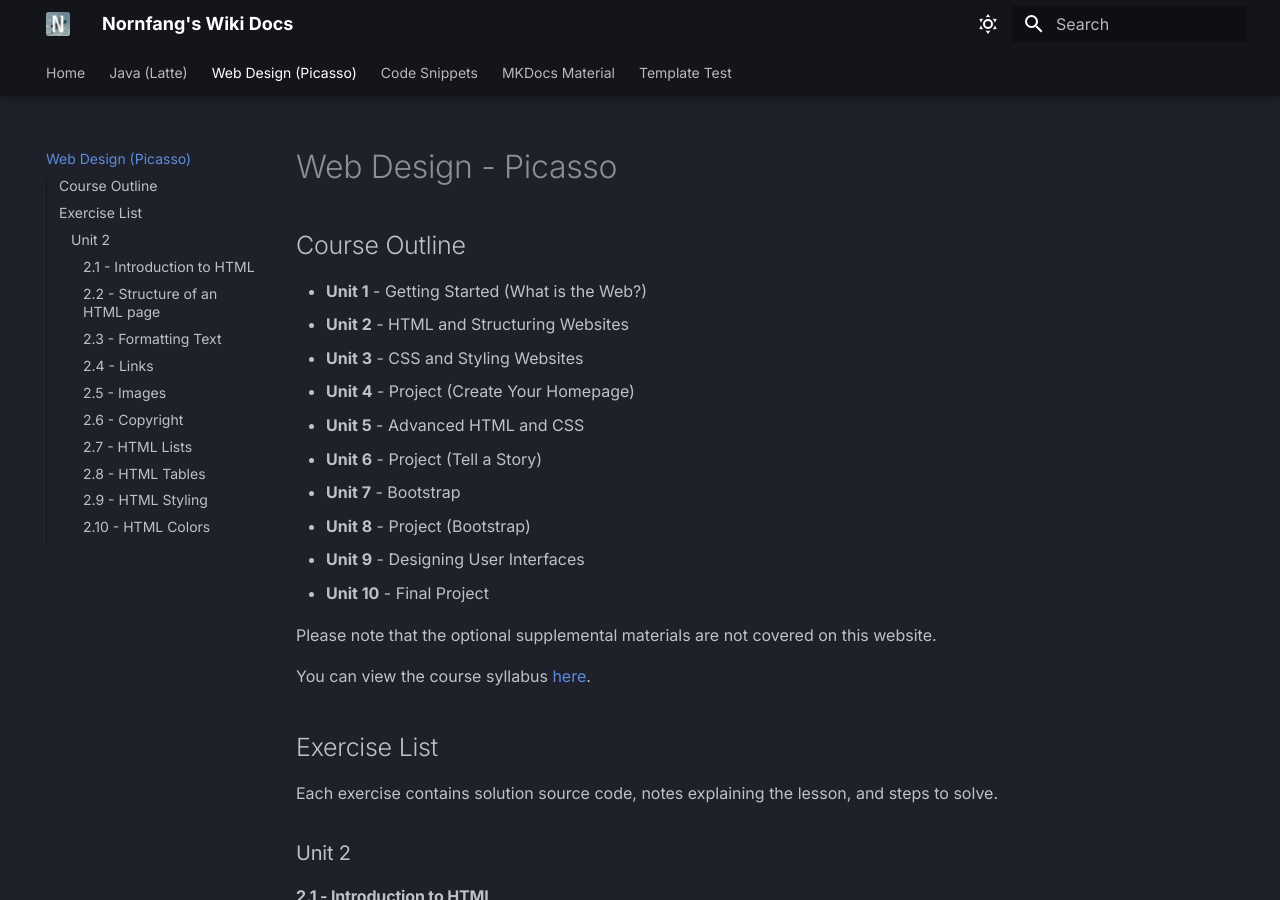
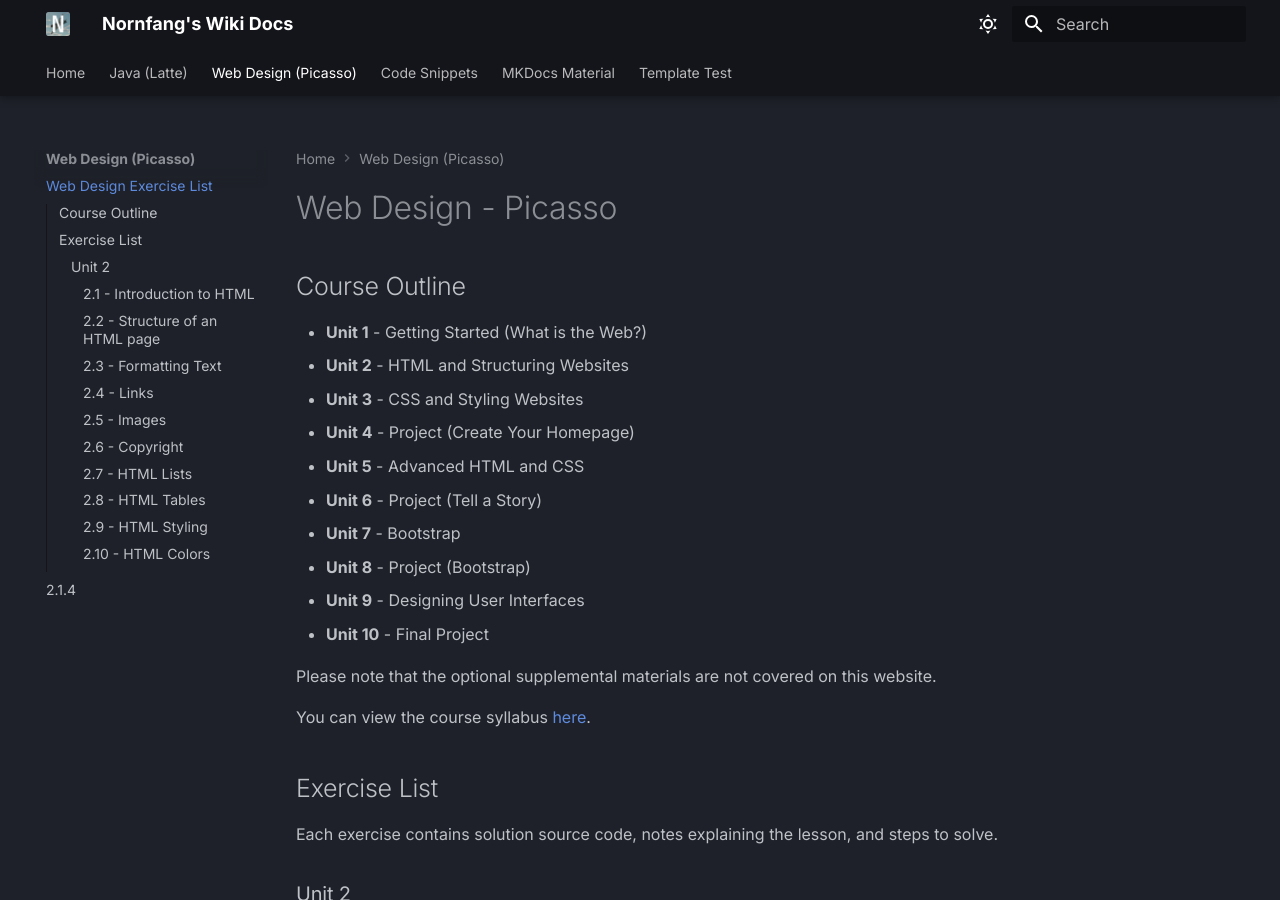
Before and after one commit to nornfang058/wiki-docs, an MkDocs documentation site: the page built from docs/web-picasso.md, in a window 1280 px wide and 900 px high. Built offline with MkDocs 1.6.1 and Material for MkDocs 9.7.7, drawn with Linux system fonts in a browser that asks for light colours.

Commit message:
Testing new menu layout..

```diff
--- a/mkdocs.yml
+++ b/mkdocs.yml
@@ -70,7 +70,9 @@ copyright: Copyright &copy; 2024 Nornfang058
 nav:
   - Home: index.md
   - Java (Latte): java-latte.md
-  - Web Design (Picasso): web-picasso.md
+  - Web Design (Picasso):
+    - Web Design Exercise List: web-picasso.md
+    - 2.1.4: 2.1.4.md
   - Code Snippets: snippets.md
   - MKDocs Material: mkdocs-material.md
   - Template Test: 2.1.4.md
```
